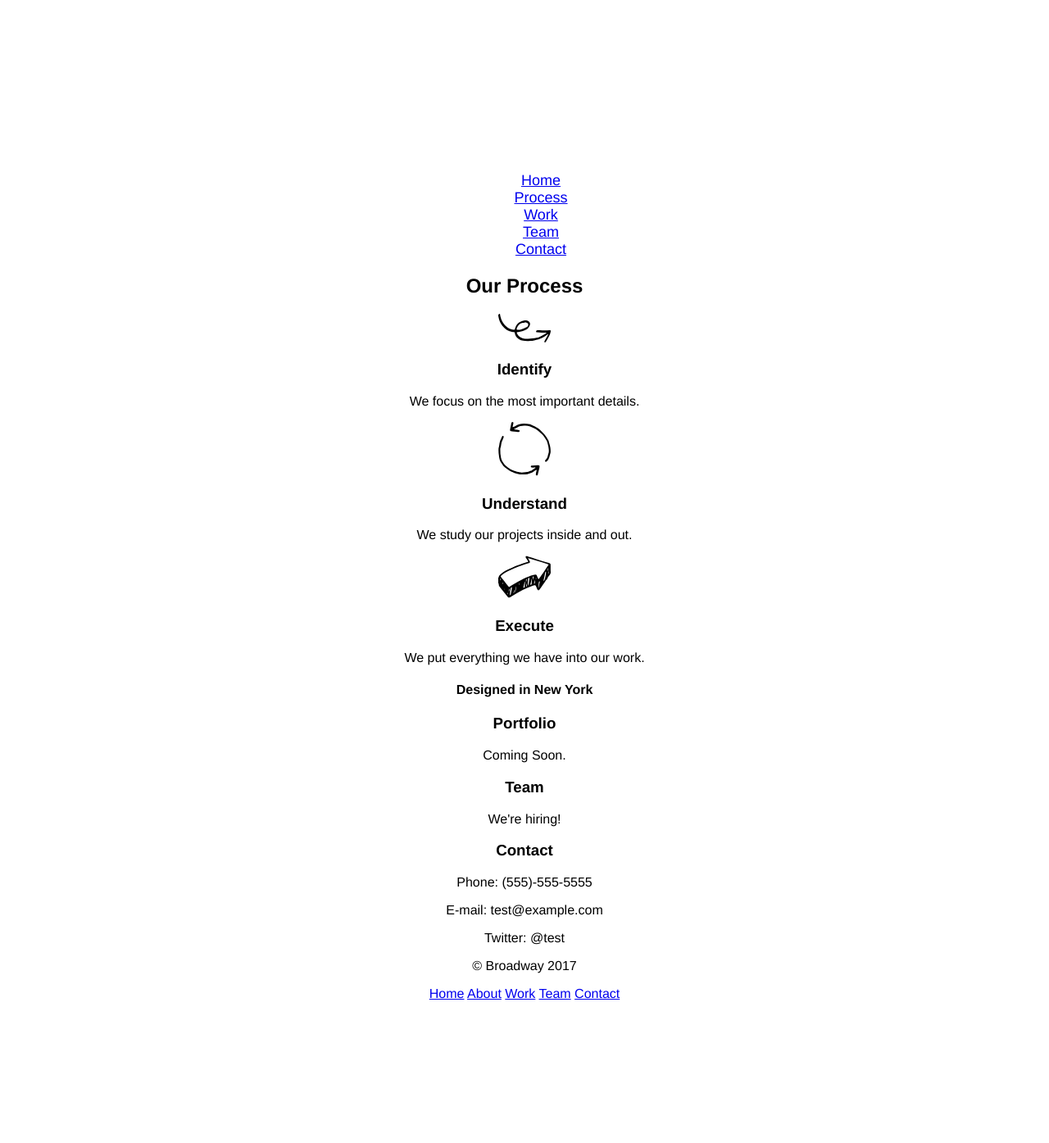
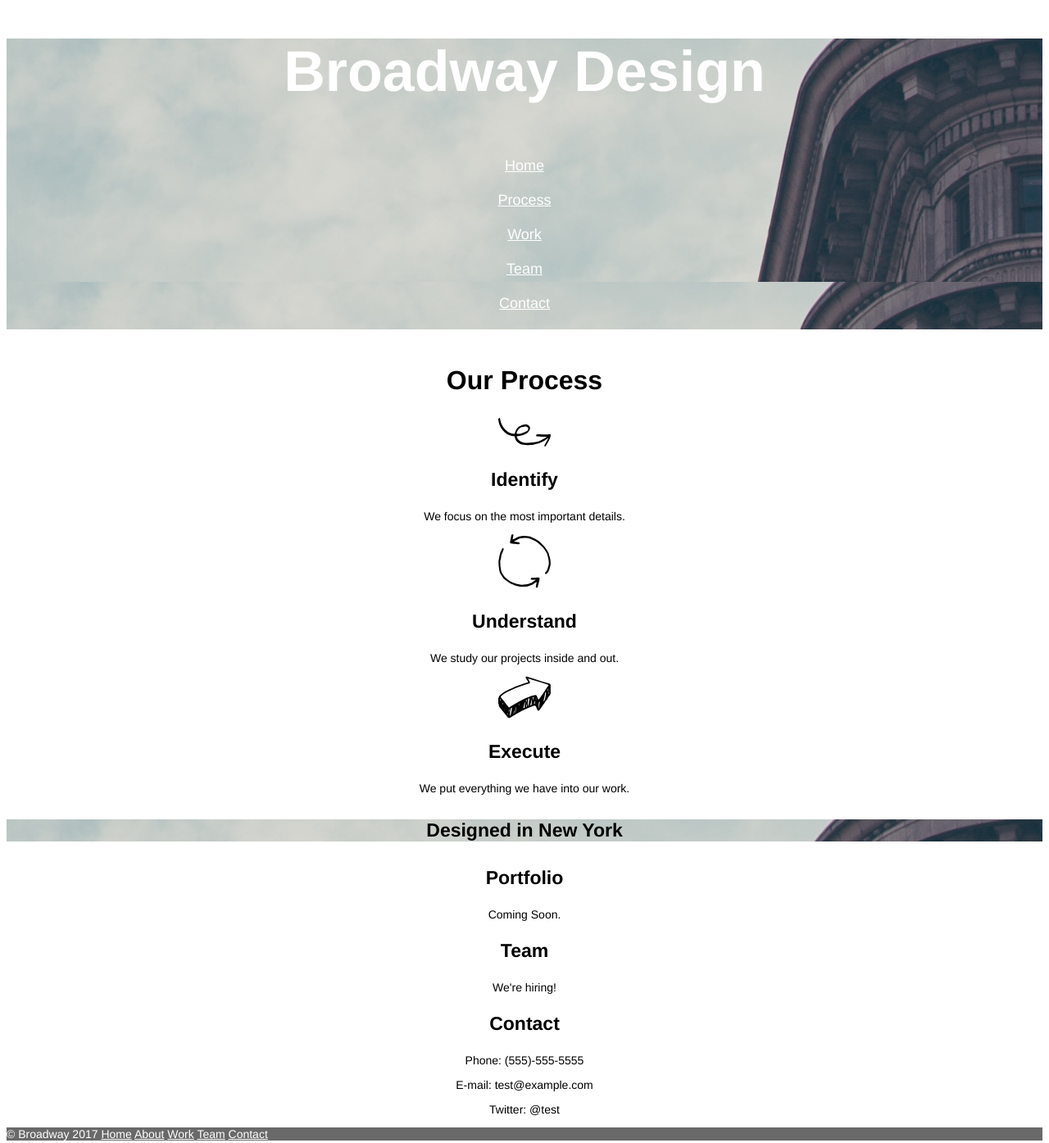
Before and after one commit to hlemeur3/broadway, a plain HTML site: page index.html in a window 1280 px wide. Shown: the whole page at 82% size. Before the commit the page ends 1238 px from the top, so only its background shows below. Drawn offline with Linux system fonts and the light colour scheme; files whose address does not match are found by name.

Commit message:
Final Structure

```diff
--- a/index.html
+++ b/index.html
@@ -12,19 +12,18 @@
     <div id="Home">
     <h1>Broadway Design</h1>
     <br>
-    <nav>
-    <ul>
-      <li><a href="#Home">Home</a></li>
-      <li><a href="#Process">Process</a></li>
-      <li><a href="#Work">Work</a></li>
-      <li><a href="#Team">Team</a></li>
-      <li><a href="#Contact">Contact</a></li>
-    </ul>
-  </nav>
-  </div>
+    <nav class="color">
+      <a href="#Home">Home</a><br><br>
+      <a href="#Process">Process</a><br><br>
+      <a href="#Work">Work</a><br><br>
+      <a href="#Team">Team</a><br><br>
+      <a href="#Contact">Contact</a><br><br>
+    </nav>
+    </div>
 
     <!--Process-->
 
+    <br>
     <h2><div id="Process">Our Process</h2></div>
       <img src="resources/assets/identify.svg">
     <h3>Identify</h3>
@@ -38,7 +37,7 @@
 
     <!--Designed in NYC-->
 
-    <h4>Designed in New York</h4>
+    <h4 class="background">Designed in New York</h4>
 
     <!--Work-->
 
@@ -60,7 +59,7 @@
     <!--Footer-->
 
     <div class="footer">
-    <p>&copy; Broadway 2017 <nav><a href="#Home">Home</a> <a href="#About">About</a> <a href="Work">Work</a> <a href="Team">Team</a> <a href="Contact">Contact</a> </nav> </p>
+    <nav><p>&copy; Broadway 2017 <a href="#Home">Home</a> <a href="#About">About</a> <a href="Work">Work</a> <a href="Team">Team</a> <a href="Contact">Contact</a> </nav></p>
     </div>
 
   </body>
--- a/resources/style.css
+++ b/resources/style.css
@@ -9,11 +9,45 @@ h1{
   color: white;
 }
 
-ul{
+h2{
+  font-size: 32px;
+  font-weight: bold;
+}
+
+h3{
+  font-size: 23px;
+  font-weight: bold;
+}
+
+h4{
+  font-size: 23px;
+}
+
+p{
+  font-size: 14px;
+}
+
+a{
+  color: white;
+}
+
+
+.color{
   font-size: 18px;
   color: white;
 }
 
-.Home{
-  background-image: url(resources/assets/the-flatiron-building.png);
+.background{
+  background-image: url(/Users/henri/Documents/Projects/broadway/resources/assets/the-flatiron-building.png);
 }
+
+.footer{
+  font-size: 11px;
+  color: white;
+  background-color: dimgray;
+  text-align:left;
+}
+
+#Home{
+  background-image: url(/Users/henri/Documents/Projects/broadway/resources/assets/the-flatiron-building.png);
+}
```
